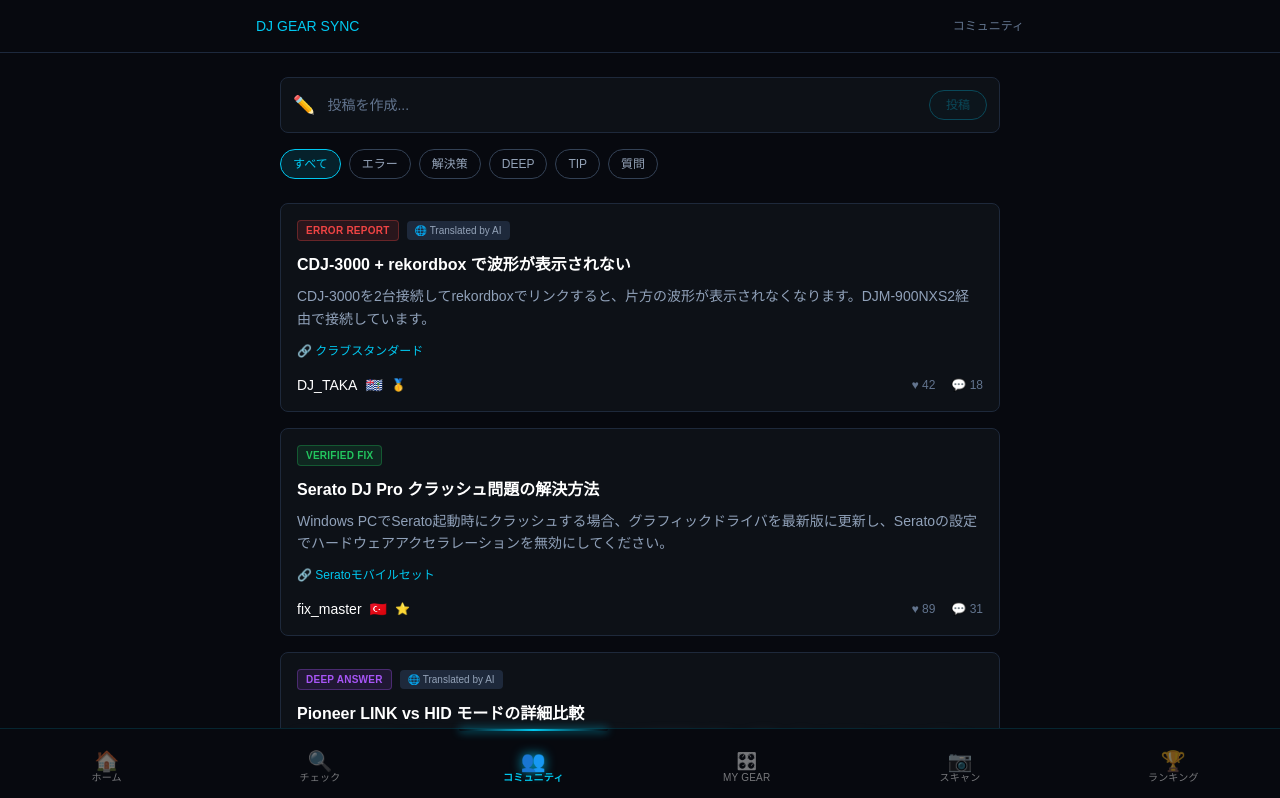
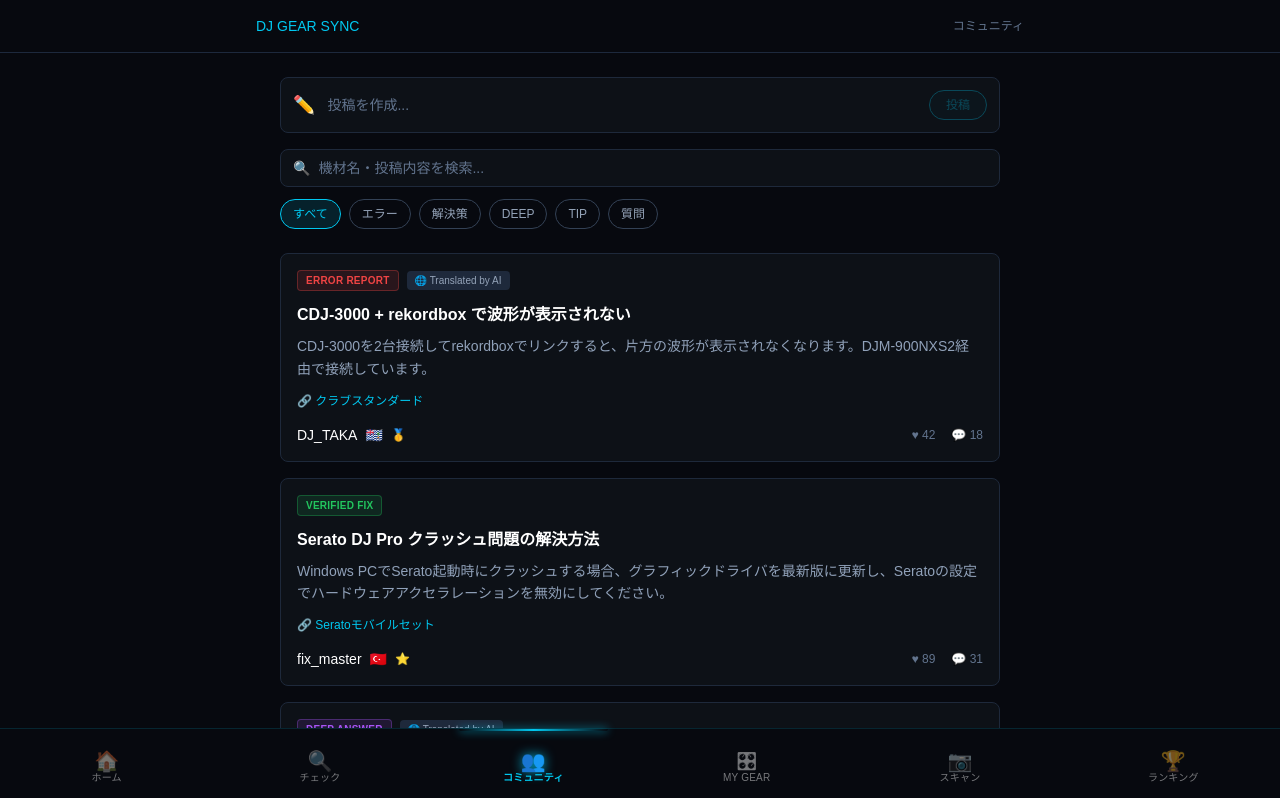
Before and after one commit to KobeeHub/djgearsync, a Next.js app: page /community in a window 1280 px wide. Shown: the top 798 px of the page. Built offline with nearby package versions, Linux system fonts and the light colour scheme.

Commit message:
feat: add search bar to community page

```diff
--- a/app/community/CommunityPage.tsx
+++ b/app/community/CommunityPage.tsx
@@ -167,11 +167,16 @@ function GlobalRanking() {
 export default function CommunityPage() {
   const [activeFilter, setActiveFilter] = useState<FilterTab>("all");
   const [postInput, setPostInput] = useState("");
+  const [searchQuery, setSearchQuery] = useState("");
 
   const filteredPosts = useMemo(() => {
-    if (activeFilter === "all") return COMMUNITY_POSTS;
-    return COMMUNITY_POSTS.filter((post) => post.type === activeFilter);
-  }, [activeFilter]);
+    let posts = activeFilter === "all" ? COMMUNITY_POSTS : COMMUNITY_POSTS.filter((p) => p.type === activeFilter);
+    if (searchQuery.trim()) {
+      const q = searchQuery.toLowerCase();
+      posts = posts.filter((p) => p.title.toLowerCase().includes(q) || p.body.toLowerCase().includes(q) || (p.gearSet ?? "").toLowerCase().includes(q));
+    }
+    return posts;
+  }, [activeFilter, searchQuery]);
 
   return (
     <div className="flex flex-1 flex-col" style={{ backgroundColor: BG }}>
@@ -215,7 +220,13 @@ export default function CommunityPage() {
           </button>
         </div>
 
-        <div className="mt-4 flex flex-wrap gap-2">
+        <div className="mt-4 flex items-center gap-2 rounded-lg px-3 py-2" style={{ backgroundColor: "#0d1117", border: "1px solid #1e293b" }}>
+          <span className="text-slate-500 text-sm">🔍</span>
+          <input type="text" value={searchQuery} onChange={(e) => setSearchQuery(e.target.value)} placeholder="機材名・投稿内容を検索..." className="flex-1 bg-transparent text-sm text-white placeholder:text-slate-500 outline-none" />
+          {searchQuery && (<button type="button" onClick={() => setSearchQuery("")} className="text-slate-500 hover:text-white text-xs">✕</button>)}
+        </div>
+
+        <div className="mt-3 flex flex-wrap gap-2">
           {FILTER_TABS.map((tab) => {
             const isActive = activeFilter === tab.key;
             return (
```
